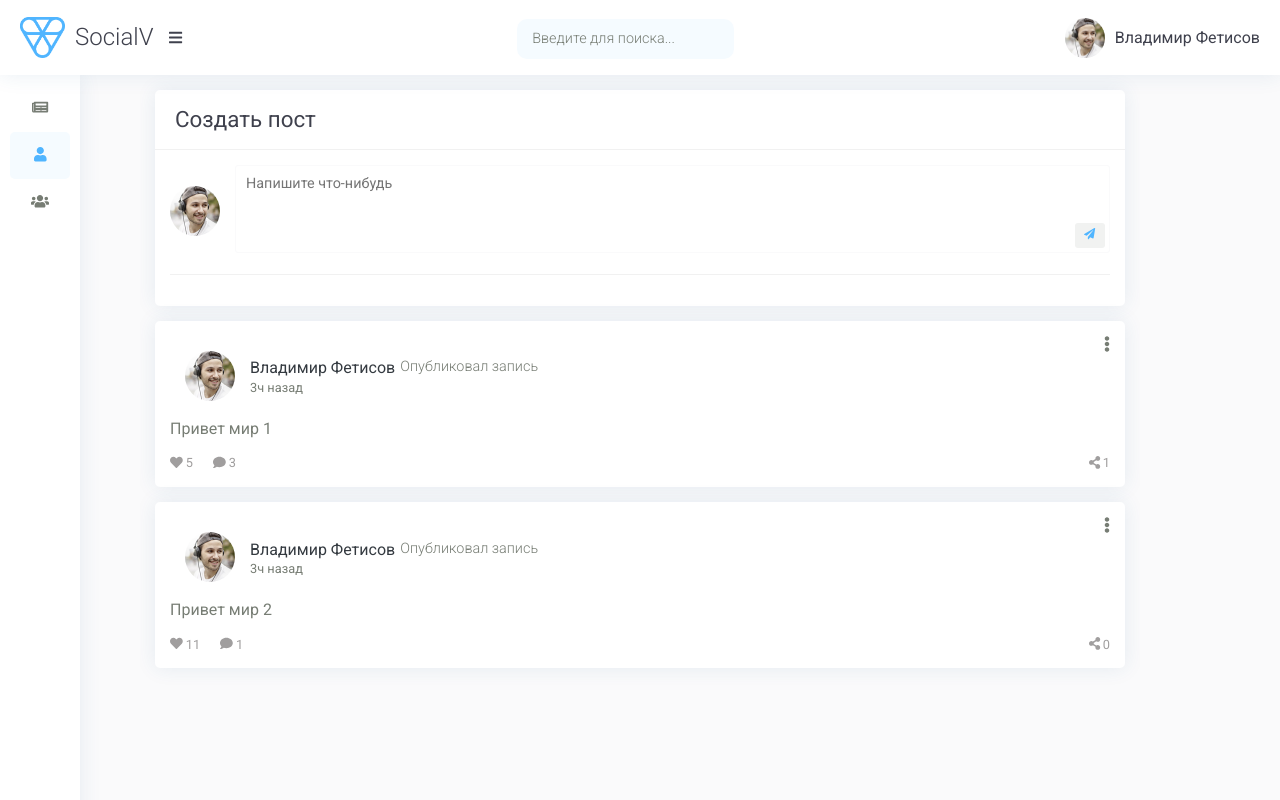
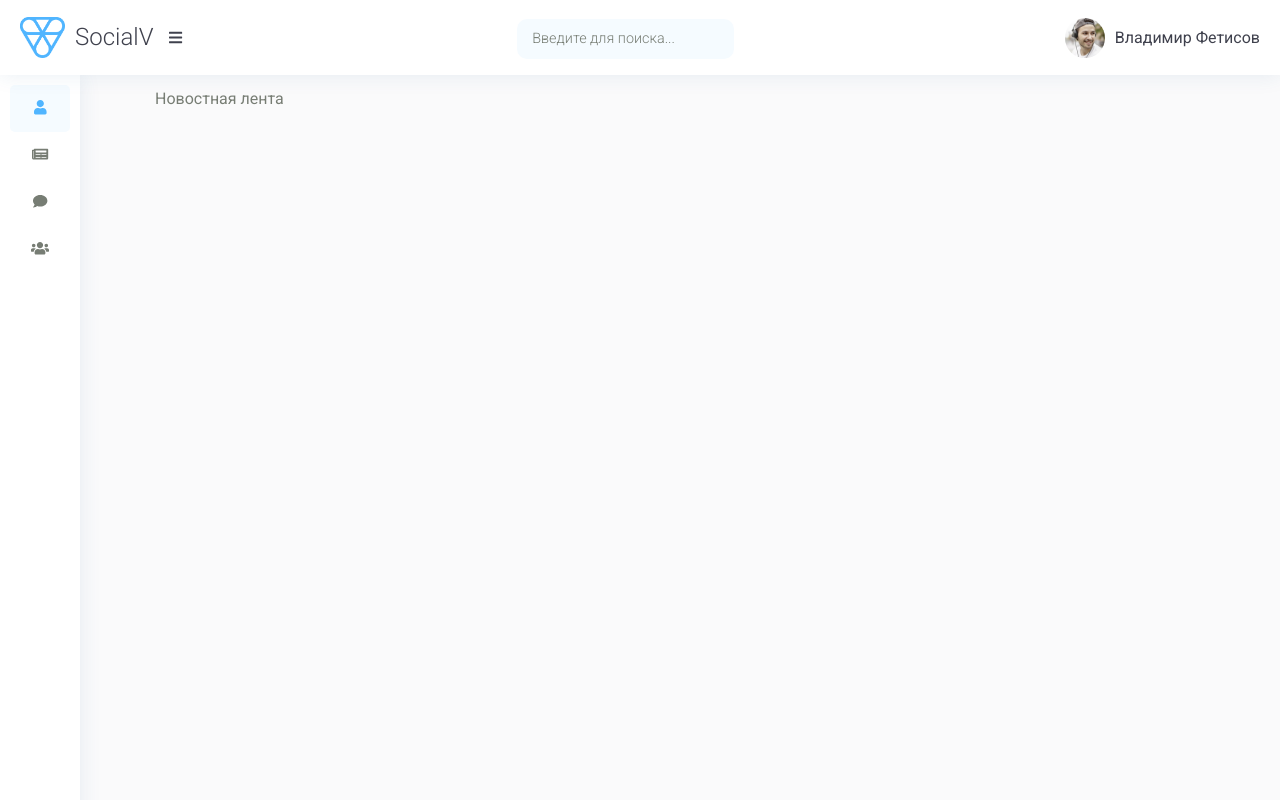
Before and after one commit to Flin007/002-react-social-network, a React (Create React App) app: page /feed in a window 1280 px wide. Built offline with nearby package versions, Linux system fonts and the light colour scheme.

Commit message:
install react-router-dom

```diff
--- a/package.json
+++ b/package.json
@@ -11,6 +11,7 @@
     "@testing-library/user-event": "^12.1.10",
     "react": "^17.0.2",
     "react-dom": "^17.0.2",
+    "react-router-dom": "^5.3.0",
     "react-scripts": "4.0.3",
     "web-vitals": "^1.0.1"
   },
--- a/src/App.js
+++ b/src/App.js
@@ -1,15 +1,28 @@
+import {BrowserRouter, Route} from "react-router-dom";
 import Header from "./components/header/Header";
 import Sidebar from "./components/sidebar/sidebar";
 import Profile from "./components/profile/Profile";
+import Dialogs from "./components/dialogs/Dialogs";
+import Feed from "./components/feed/Feed";
+import Friends from "./components/friends/Friends";
+
 
 function App() {
-  return (
-    <div className="App wrapper">
-      <Header />
-      <Sidebar />
-      <Profile />
-    </div>
-  );
+    return (
+        <BrowserRouter>
+            <div className="App wrapper">
+                <Header/>
+                <Sidebar/>
+                <div className="page">
+                    <Route path="/profile" component={Profile}/>
+                    <Route path="/feed" component={Feed}/>
+                    <Route path="/dialogs" component={Dialogs}/>
+                    <Route path="/friends" component={Friends}/>
+                </div>
+            </div>
+        </BrowserRouter>
+
+    );
 }
 
 export default App;
--- /dev/null
+++ b/src/components/dialogs/Dialogs.jsx
@@ -0,0 +1,11 @@
+import s from './dialogs.module.css';
+
+
+const Dialogs = (props) => {
+    return (
+        <div className="pageContent">
+            Страница мессенджреа
+        </div>
+    );
+}
+export default Dialogs;
--- /dev/null
+++ b/src/components/feed/Feed.jsx
@@ -0,0 +1,9 @@
+function Feed() {
+    return (
+        <div className="pageContent">
+            Новостная лента
+        </div>
+    );
+}
+
+export default Feed;
--- /dev/null
+++ b/src/components/friends/Friends.jsx
@@ -0,0 +1,9 @@
+function Friends() {
+    return (
+        <div className="pageContent">
+            Список друзей
+        </div>
+    );
+}
+
+export default Friends;
--- a/src/components/header/Header.jsx
+++ b/src/components/header/Header.jsx
@@ -8,7 +8,7 @@ function Header() {
 	return(
 		<header className={s.site_header}>
 			<div className="row">
-				<a className={s.site_logo} href="">
+				<a href="/feed" className={s.site_logo}>
 					<img src={logo} alt="Social Network" />
 					<span>SocialV</span>
 				</a>
--- a/src/components/profile/Profile.jsx
+++ b/src/components/profile/Profile.jsx
@@ -2,11 +2,11 @@ import MyPosts from "./myposts/Myposts";
 import s from "./profile.module.css";
 
 function Profile() {
-  return (
-    <div className={s.pageContent}>
-      <MyPosts />
-    </div>
-  );
+    return (
+        <div className="pageContent">
+            <MyPosts/>
+        </div>
+    );
 }
 
 export default Profile;
--- a/src/components/sidebar/sidebar.jsx
+++ b/src/components/sidebar/sidebar.jsx
@@ -1,14 +1,15 @@
 import s from './sidebar.module.css';
 import { FontAwesomeIcon } from '@fortawesome/react-fontawesome';
-import { faUser, faNewspaper, faUsers } from '@fortawesome/free-solid-svg-icons';
+import { faUser, faNewspaper, faUsers, faComment } from '@fortawesome/free-solid-svg-icons';
 function Sidebar(){
 	return(
 		<div className={s.sidebar}>
 			<nav>
 				<ul>
-					<li><a href=""><span><FontAwesomeIcon icon={faNewspaper} /></span>Лента</a></li>
-					<li><a className={s.active} href=""><span><FontAwesomeIcon icon={faUser} /></span>Моя страница</a></li>
-					<li><a href=""><span><FontAwesomeIcon icon={faUsers} /></span>Друзья</a></li>
+					<li><a href="/profile" className={s.active}><span><FontAwesomeIcon icon={faUser} /></span>Моя страница</a></li>
+					<li><a href="/feed"><span><FontAwesomeIcon icon={faNewspaper} /></span>Новости</a></li>
+					<li><a href="/dialogs"><span><FontAwesomeIcon icon={faComment} /></span>Мессенджер</a></li>
+					<li><a href="/friends"><span><FontAwesomeIcon icon={faUsers} /></span>Друзья</a></li>
 				</ul>
 			</nav>
 		</div>
--- a/src/style.css
+++ b/src/style.css
@@ -9,6 +9,7 @@ h6 {
     color: var(--iq-title-text);
     font-weight: 400;
 }
+
 hr {
     margin-top: 1rem;
     margin-bottom: 1rem;
@@ -16,10 +17,33 @@ hr {
     border-top: 1px solid rgba(0, 0, 0, 0.1);
     border-color: var(--iq-border-light);
 }
+
 .App.wrapper {
     color: var(--iq-body-text);
     background: var(--iq-light);
 }
+
 .row {
     display: flex;
 }
+
+
+/* PageContent styles*/
+.pageContent {
+    max-width: 1000px;
+    margin: 0 auto;
+    overflow: hidden;
+    padding: 90px 15px 0;
+    min-height: 100vh;
+    -webkit-transition: all 0.3s ease-out 0s;
+    -moz-transition: all 0.3s ease-out 0s;
+    -ms-transition: all 0.3s ease-out 0s;
+    -o-transition: all 0.3s ease-out 0s;
+    transition: all 0.3s ease-out 0s;
+}
+
+@media (max-width: 1200px) {
+    .pageContent {
+        max-width: calc(100% - 200px);
+    }
+}
```
Also changed, not shown: src/components/dialogs/dialogs.module.css (added), 2 other files (tests, documents, lock files or other folders). Lines whose indentation alone changed are shown as unchanged.
